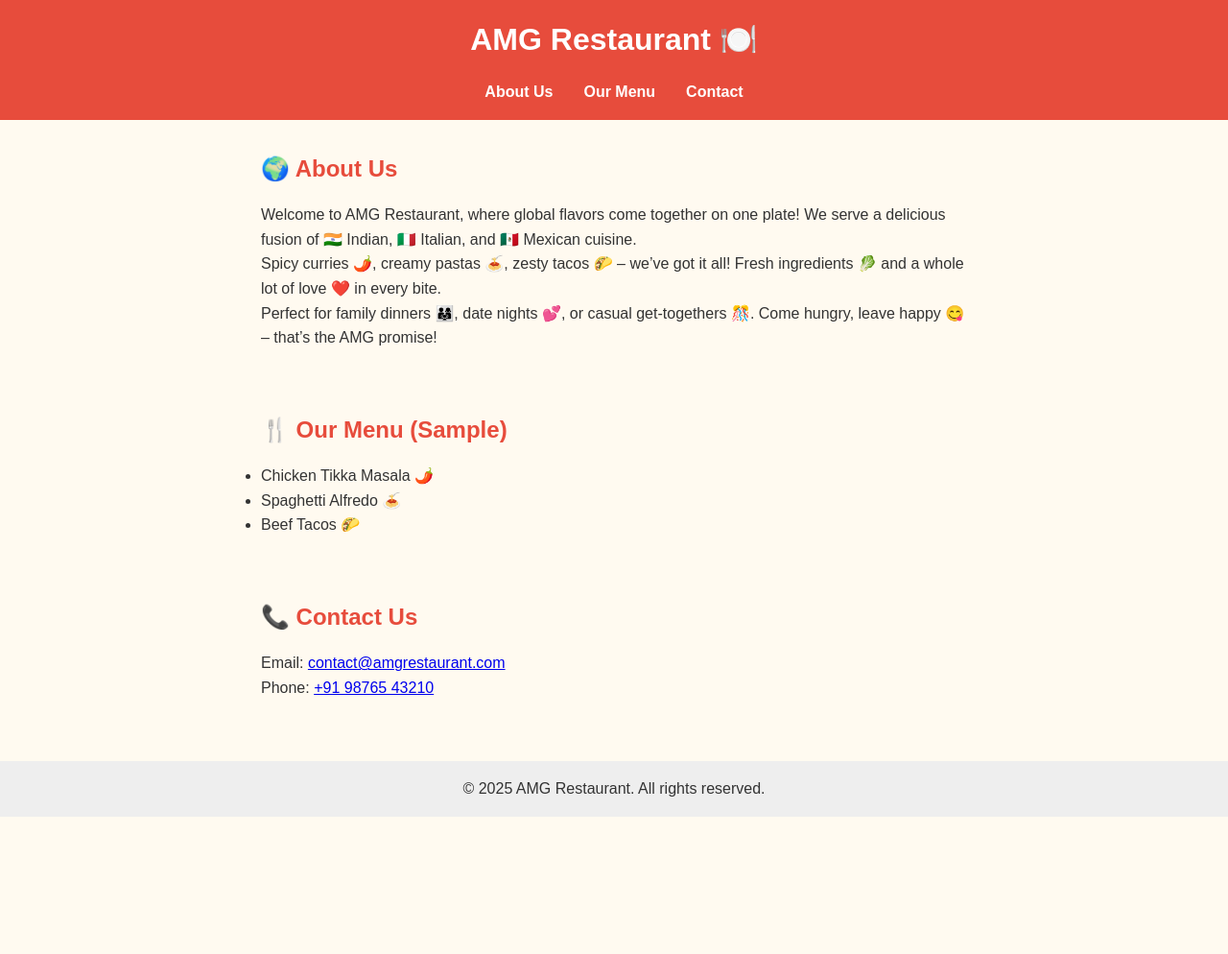
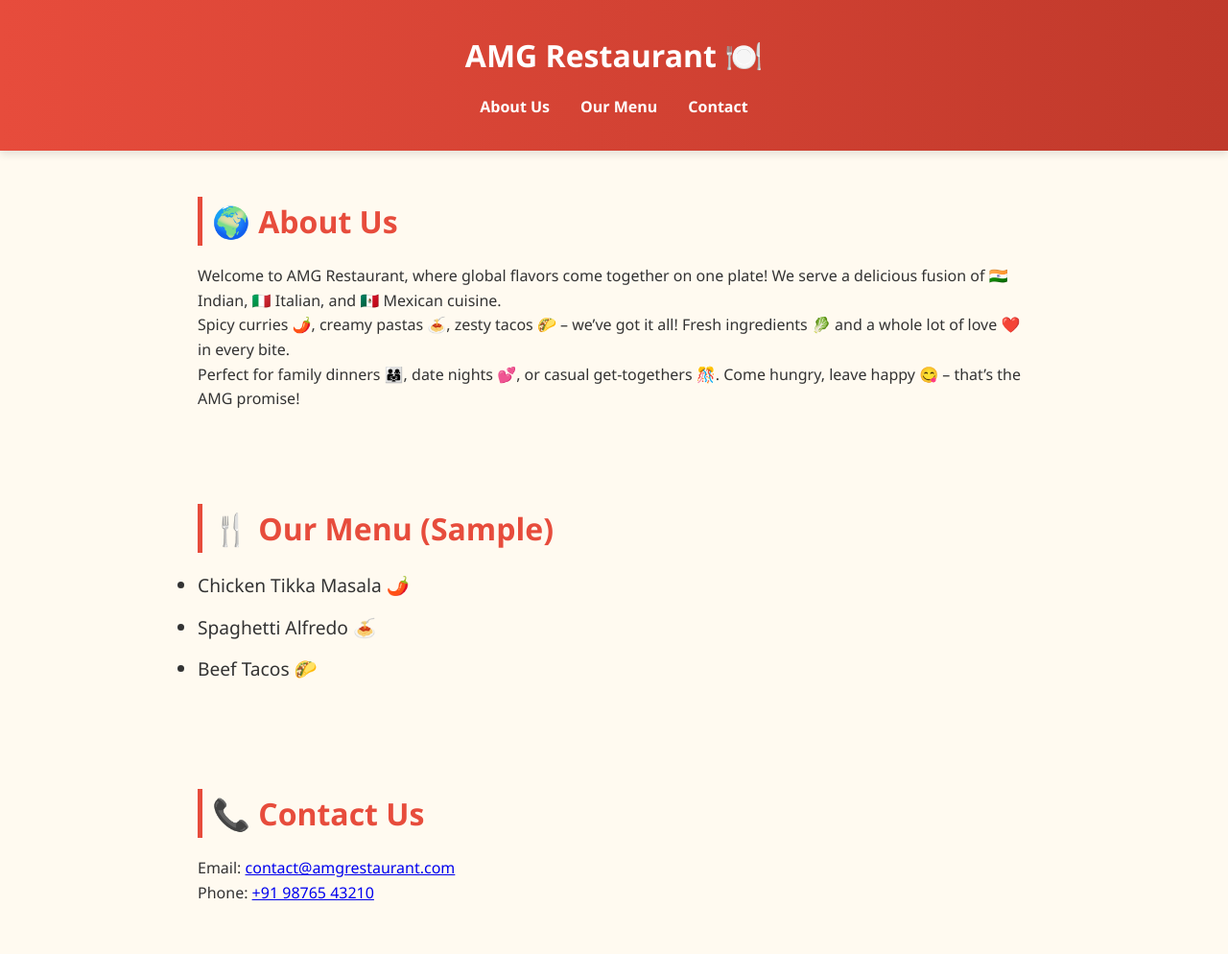
Before and after one commit to gokulvengadesh/amg-restaurant, a plain HTML site: page index.html in a window 1280 px wide. Shown: the top 994 px of the page at 96% size. Before the commit the page ends 851 px from the top, so only its background shows below. Drawn offline with Linux system fonts and the light colour scheme; a script that the page names is missing.

Commit message:
Update style.css

```diff
--- a/style.css
+++ b/style.css
@@ -1,21 +1,26 @@
+/* Reset & Base */
 * {
   margin: 0;
   padding: 0;
   box-sizing: border-box;
-  font-family: sans-serif;
 }
 
 body {
+  font-family: 'Segoe UI', sans-serif;
   line-height: 1.6;
   background: #fffaf0;
   color: #333;
+  scroll-behavior: smooth;
 }
 
+/* Header */
 header {
-  background-color: #e74c3c;
+  background: linear-gradient(90deg, #e74c3c, #c0392b);
   color: white;
-  padding: 1rem;
+  padding: 2rem 1rem;
   text-align: center;
+  box-shadow: 0 4px 8px rgba(0,0,0,0.1);
+  animation: fadeInDown 1s ease-out;
 }
 
 nav ul {
@@ -23,6 +28,7 @@ nav ul {
   justify-content: center;
   list-style: none;
   margin-top: 1rem;
+  flex-wrap: wrap;
 }
 
 nav ul li {
@@ -32,29 +38,85 @@ nav ul li {
 nav ul li a {
   color: white;
   text-decoration: none;
-  font-weight: bold;
+  font-weight: 600;
+  transition: color 0.3s ease;
 }
 
+nav ul li a:hover {
+  color: #fdd835;
+}
+
+/* Sections */
 section {
-  padding: 2rem;
-  max-width: 800px;
+  padding: 3rem 1rem;
+  max-width: 900px;
   margin: auto;
+  animation: fadeIn 1.5s ease forwards;
+  opacity: 0;
 }
 
 section h2 {
-  margin-bottom: 1rem;
+  margin-bottom: 1.2rem;
   color: #e74c3c;
+  font-size: 2rem;
+  border-left: 5px solid #e74c3c;
+  padding-left: 10px;
 }
 
+.menu-list li {
+  margin-bottom: 0.8rem;
+  font-size: 1.2rem;
+}
+
+/* Footer */
 footer {
   text-align: center;
-  padding: 1rem;
+  padding: 1.5rem;
   background: #eee;
-  margin-top: 2rem;
+  margin-top: 3rem;
+  color: #555;
+  font-size: 0.9rem;
+  animation: fadeInUp 1s ease-out;
 }
 
-/* Responsive */
-@media (max-width: 600px) {
+/* Animations */
+@keyframes fadeIn {
+  from {opacity: 0; transform: translateY(20px);}
+  to {opacity: 1; transform: translateY(0);}
+}
+
+@keyframes fadeInDown {
+  from {opacity: 0; transform: translateY(-20px);}
+  to {opacity: 1; transform: translateY(0);}
+}
+
+@keyframes fadeInUp {
+  from {opacity: 0; transform: translateY(20px);}
+  to {opacity: 1; transform: translateY(0);}
+}
+
+.slide-in {
+  animation: fadeIn 1s ease forwards;
+}
+
+.delay {
+  animation-delay: 0.5s;
+}
+
+.delay-2 {
+  animation-delay: 1s;
+}
+
+.fade-in-down {
+  animation: fadeInDown 1s ease forwards;
+}
+
+.fade-in-up {
+  animation: fadeInUp 1s ease forwards;
+}
+
+/* Responsive Design */
+@media (max-width: 768px) {
   nav ul {
     flex-direction: column;
   }
@@ -62,4 +124,12 @@ footer {
   nav ul li {
     margin: 0.5rem 0;
   }
+
+  section {
+    padding: 2rem 1rem;
+  }
+
+  section h2 {
+    font-size: 1.5rem;
+  }
 }
```
